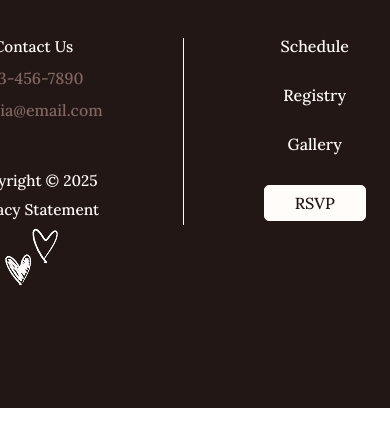
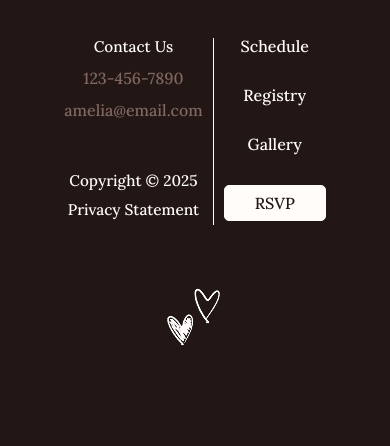
Before and after one commit to natalielukinovich/WDIIwedding-final, a website: page index.html in a window 390 px wide. Shown: the part 5144-5590 px from the top of the page. Before the commit the page ends 5552 px from the top, so only its background shows below. Drawn offline with nearby package versions, Linux system fonts and the light colour scheme; a web font is replaced by a local one.

Commit message:
made footer responsive!

```diff
--- a/index.html
+++ b/index.html
@@ -182,7 +182,8 @@
 
 
     <!-- Gallery -->
-     <section id="gallery" class="mt-9">
+     <section id="gallery">
+      <div class="mt-9">
       <div>
         <img src="images/gallery-heart.png" alt="" class="d-flex d-lg-none mx-auto mb-11">
       </div>
@@ -205,10 +206,12 @@
                 <img src="images/gallery-7-lg.png" alt="">
             </div>
         </div>
+      </div>
      </section>
 
     <!-- Footer -->
      <footer class="bg-dark mt-9 pt-7 pb-8 mx-auto">
+      <div class="text-center">
         <div class="mx-auto text-center">
           <a href="#hero">
             <img src="images/logo.png" alt="" width="139">
@@ -220,7 +223,7 @@
 
 
             <!-- left -->
-            <div class="text-center ms-0 border-end border-light pe-7">
+            <div class="text-center ms-0 border-end border-light pe-lg-7 pe-11">
               <div class="h5 lh-lg mb-10">
                   <h3 class="text-light">Contact Us</h3>
                   <a href="" class="text-decoration-none">123-456-7890</a><br>
@@ -235,7 +238,7 @@
           </div>
 
         <!-- right -->
-            <div class="h5 text-center ms-7 me-6">
+            <div class="h5 text-center ms-lg-7 me-lg-6 ms-11">
               <div class="mb-5">
                 <a href="#schedule" class="text-decoration-none text-light">Schedule</a><br>
               </div>
@@ -249,10 +252,10 @@
                 <a href="#rsvp" class="btn btn-light btn-lg text-dark btn-text fw-medium pt-2 pb-2 ps-5 pe-5 text-center">RSVP</a>
               </div>
             </div>
+        </div>
+        <img src="images/footer-heart.png" alt="" class="pt-6">
+      </div>
 
-        </div>
-
-        <img src="images/footer-heart.png" class="img-fluid mx-auto text-center">
 
      </footer>
 
```
